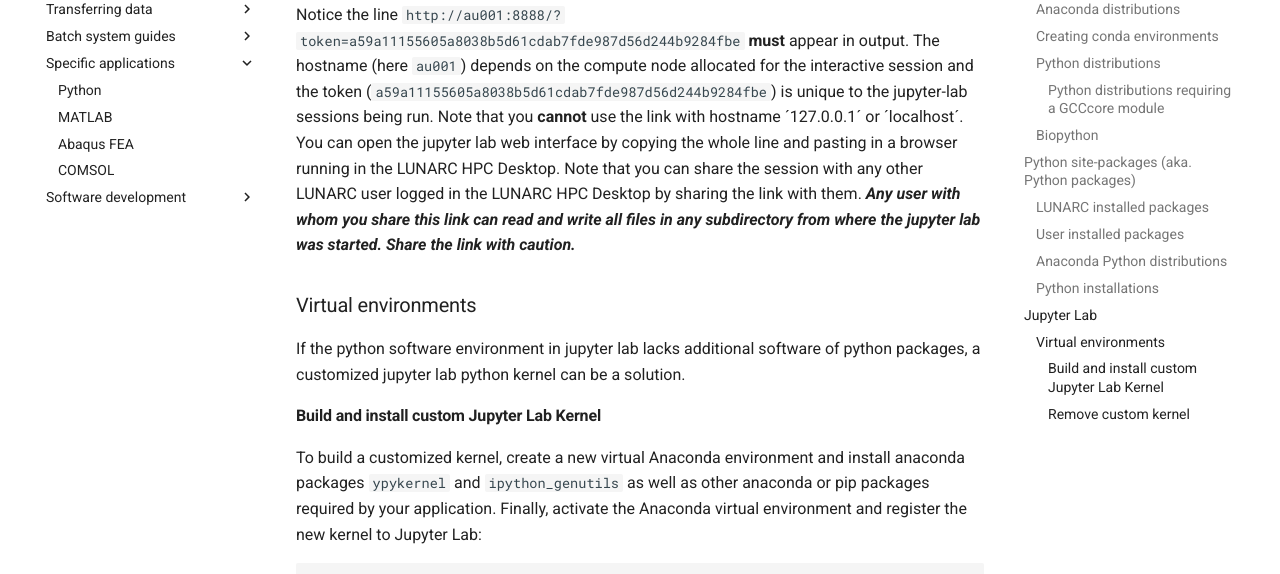
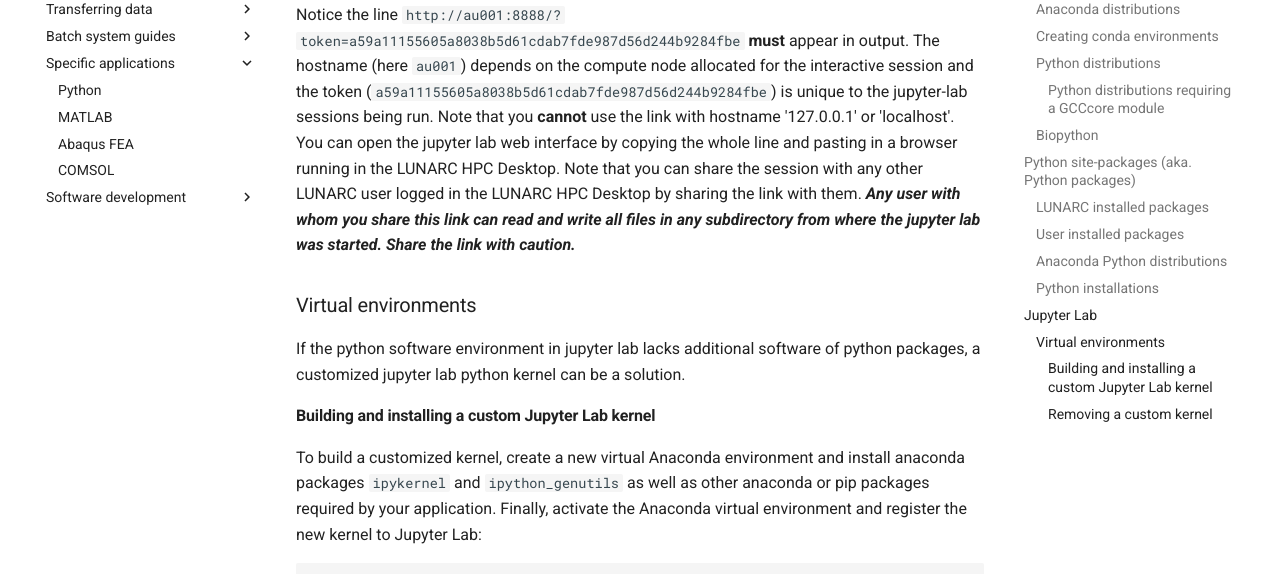
Before and after one commit to lunarc/lunarc_docs, an MkDocs documentation site: the page built from docs/guides/applications/Python.md, in a window 1280 px wide and 1400 px high, scrolled down 4967 px. Shown: the part 153-727 px from the top of the window. Built offline with MkDocs 1.6.1 and Material for MkDocs 9.7.7, drawn with Linux system fonts in a browser that asks for light colours; comment, search, counter and statistics services are not loaded; some of the changed text lies outside the part shown.

Commit message:
Update Python.md
Incorporated Nicholas changes from a year ago

````diff
--- a/docs/guides/applications/Python.md
+++ b/docs/guides/applications/Python.md
@@ -187,7 +187,7 @@
 
 Notice the line `http://au001:8888/?token=a59a11155605a8038b5d61cdab7fde987d56d244b9284fbe` **must** appear in output.
 The hostname (here `au001`) depends on the compute node allocated for the interactive session and the token (`a59a11155605a8038b5d61cdab7fde987d56d244b9284fbe`) is unique to the jupyter-lab sessions being run.
-Note that you **cannot** use the link with hostname ´127.0.0.1´ or ´localhost´.
+Note that you **cannot** use the link with hostname '127.0.0.1' or 'localhost'.
 You can open the jupyter lab web interface by copying the whole line and pasting in a browser running in the <a href="/using_hpc_desktop">LUNARC HPC Desktop</a>.
 Note that you can share the session with any other LUNARC user logged in the <a href="/using_hpc_desktop">LUNARC HPC Desktop</a> by sharing the link with them.
 ***Any user with whom you share this link can read and write all files in any subdirectory from where the jupyter lab was started. Share the link with caution.***
@@ -196,8 +196,8 @@
 
 If the python software environment in jupyter lab lacks additional software of python packages, a customized jupyter lab python kernel can be a solution.
 
-#### Build and install custom Jupyter Lab Kernel
-To build a customized kernel, <a href="#creating-conda-environments">create a new virtual Anaconda environment</a> and install anaconda packages `ypykernel` and `ipython_genutils` as well as other anaconda or pip packages required by your application. Finally, activate the Anaconda virtual environment and register the new kernel to Jupyter Lab:
+#### Building and installing a custom Jupyter Lab kernel
+To build a customized kernel, <a href="#creating-conda-environments">create a new virtual Anaconda environment</a> and install anaconda packages `ipykernel` and `ipython_genutils` as well as other anaconda or pip packages required by your application. Finally, activate the Anaconda virtual environment and register the new kernel to Jupyter Lab:
 
 ```bash
 python -m ipykernel install --user --name "$KERNEL_NAME" --display-name "$KERNEL_DISPLAY_NAME"
@@ -211,12 +211,14 @@
 via main menu `Kernel/Change Kernel...` or on jupyter lab startup:
 ![Jupyter lab kernel selection dialog](../../images/jupyter-lab_select_kernel_dialog.png)
 
-In any case, the kernel under used at any given time is shown on the upper-right corner:
+In any case, the kernel in use at any given time is shown on the upper-right corner:
 ![Kernel in use](../../images/jupyter-lab_current_kernel.png)
 
-#### Remove custom kernel
+#### Removing a custom kernel
 To remove a custom kernel, activate the corresponding conda environment, and run the command
 
 ```bash
 jupyter kernelspec uninstall $KERNEL_NAME
 ```
+
+where `$KERNEL_NAME` is the name of the kernel to remove.
````
